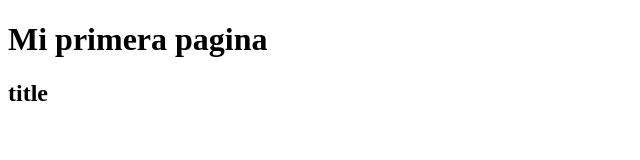
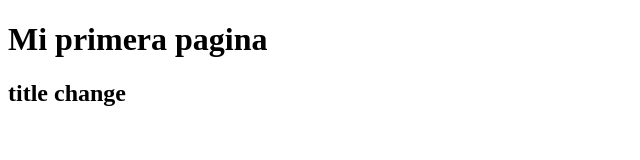
Before and after one commit to andresDiazLugo/gi-prueba, a plain HTML site: page index.html in a window 1280 px wide. Shown: the whole page, without its empty margins (0-640 px from the left). Drawn offline with Linux system fonts and the light colour scheme.

Commit message:
title change

```diff
--- a/index.html
+++ b/index.html
@@ -7,6 +7,6 @@
 </head>
 <body>
     <h1>Mi primera pagina</h1>
-    <h2>title</h2>
+    <h2>title change</h2>
 </body>
 </html>
```
